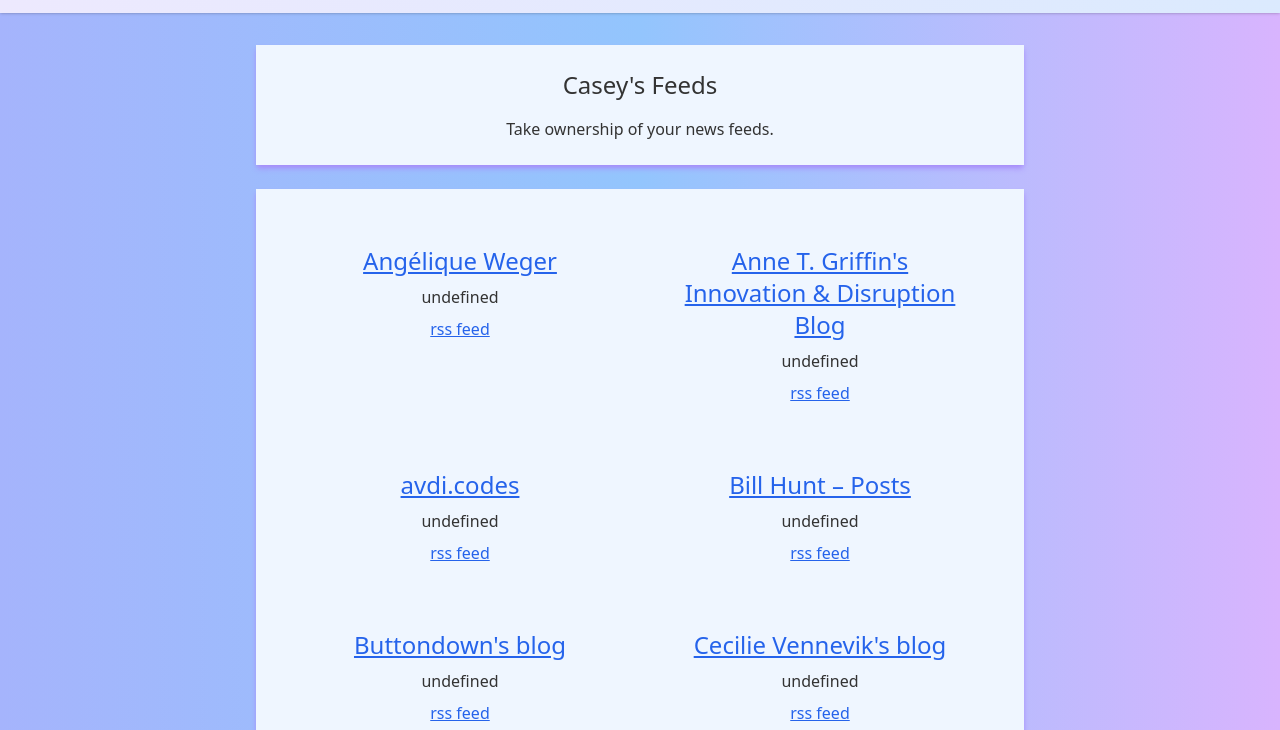
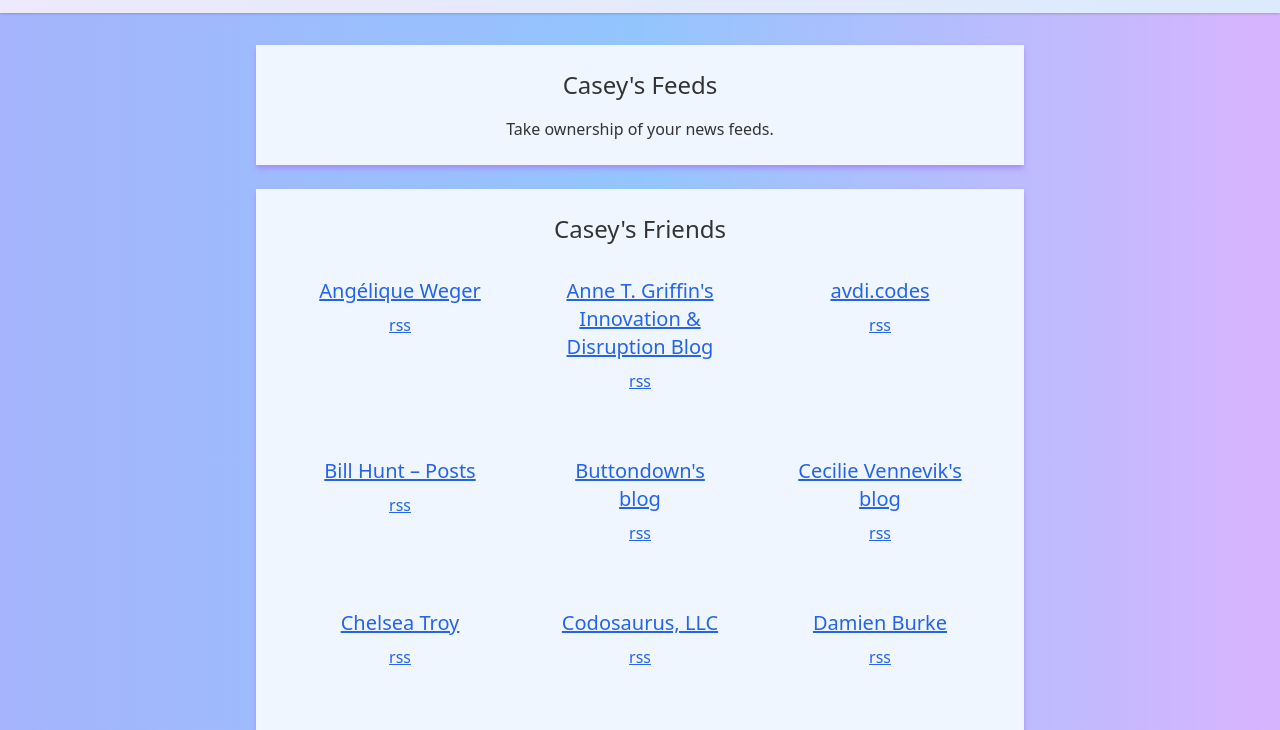
Before and after one commit to caseywatts/caseywatts-blog, an Astro site: page /feeds in a window 1280 px wide. Shown: the part 51-781 px from the top of the page. Built offline with nearby package versions, Linux system fonts and the light colour scheme; Astro itself is replaced by a stand-in of ours.

Commit message:
include title

```diff
--- a/src/components/FeedsForOPML.svelte
+++ b/src/components/FeedsForOPML.svelte
@@ -2,6 +2,7 @@
   import fxparser from "fast-xml-parser";
   export let myFeeds = "";
   const feedsXML = new fxparser.XMLParser({ ignoreAttributes: false }).parse(myFeeds);
+  const feedCollectionTitle = feedsXML.opml.body.outline["@_text"];
   const feedsWithDetails = feedsXML.opml.body.outline.outline.map((feed) => {
     return {
       name: feed["@_text"],
@@ -12,17 +13,20 @@
   });
 </script>
 
-<div class="grid grid-cols-2">
+<div class="text-2xl">{feedCollectionTitle}</div>
+<div class="grid grid-cols-1 sm:grid-cols-2 md:grid-cols-3">
   {#each feedsWithDetails as feed}
     <div class="card card-body">
-      <div class="text-2xl">
+      <div class="text-xl">
         <a class="link" href={feed.htmlUrl}>
           {feed.name}
         </a>
       </div>
-      <div class="text-base">{feed.description}</div>
+      {#if feed.description}
+        <div class="text-base">{feed.description}</div>
+      {/if}
       <div>
-        <a class="link" href={feed.xmlUrl}>rss feed</a>
+        <a class="link" href={feed.xmlUrl}>rss</a>
       </div>
     </div>
   {/each}
```
